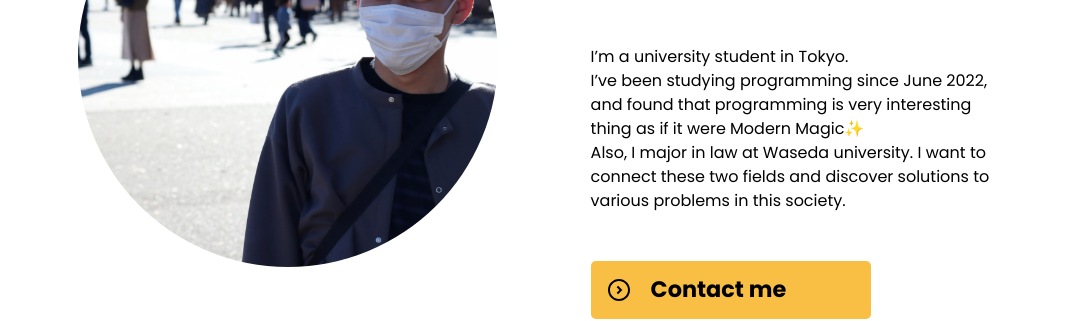
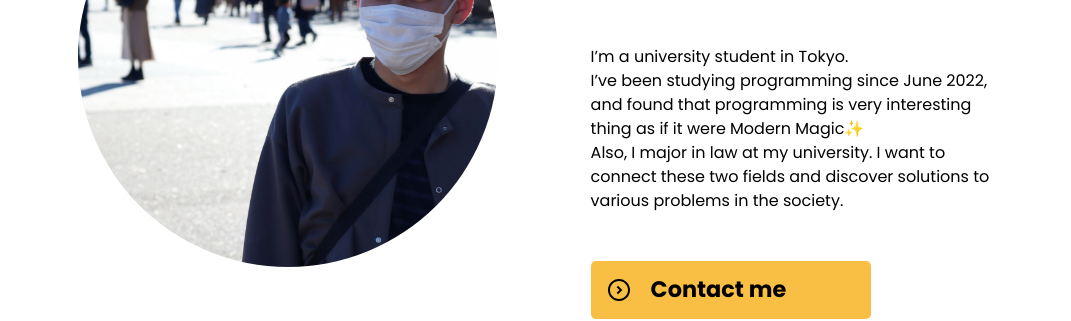
Before and after one commit to Seiya-Tagami/my-first-portfolio, a plain HTML site: page index.html in a window 1280 px wide. Shown: the part 1195-1516 px from the top of the page, without its empty margins (104-1175 px from the left). Drawn offline with Linux system fonts and the light colour scheme.

Commit message:
change some text

```diff
--- a/index.html
+++ b/index.html
@@ -49,7 +49,10 @@
     <main class="l-main">
       <section class="p-hero" id="home">
         <div class="p-hero__container js-hero-bgimg">
-          <h2>Reflect philosophy<br /> in Programming</h2>
+          <h2>
+            Reflect philosophy<br />
+            in Programming
+          </h2>
         </div>
       </section>
       <div class="l-main__contents">
@@ -62,7 +65,7 @@
               <p>
                 I’m a university student in Tokyo. <br />
                 I’ve been studying programming since June 2022, and found that programming is very interesting thing as if it were Modern Magic✨ <br />
-                Also, I major in law at Waseda university. I want to connect these two fields and discover solutions to various problems in this society.
+                Also, I major in law at my university. I want to connect these two fields and discover solutions to various problems in the society.
               </p>
               <button>
                 <svg width="24" height="24" viewBox="0 0 24 24" fill="none" xmlns="http://www.w3.org/2000/svg">
```
